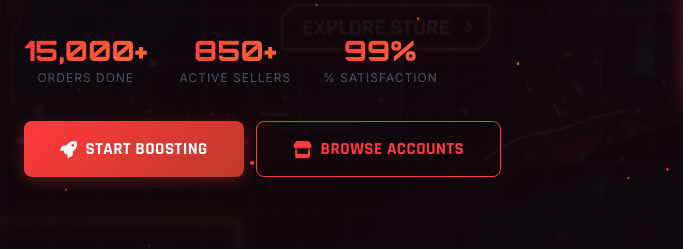
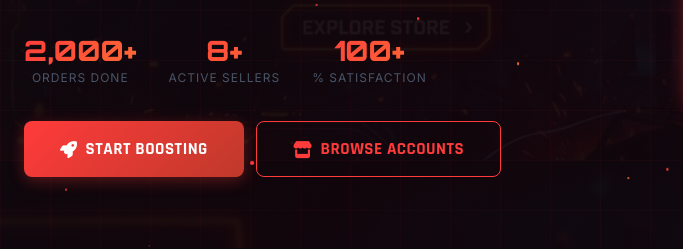
Before and after one commit to naviduplaygames-prog/naviapex, a plain HTML site: page website/index.html in a window 1280 px wide. Shown: the part 552-801 px from the top of the page, 0-683 px from the left. Drawn offline with Linux system fonts and the light colour scheme.

Commit message:
Update statistics to 2000+, 8+, 100%

```diff
--- a/website/index.html
+++ b/website/index.html
@@ -119,15 +119,15 @@
 
       <div class="hero-stats">
         <div class="hero-stat">
-          <div class="hero-stat-number" data-count="15000">0</div>
+          <div class="hero-stat-number" data-count="2000">0</div>
           <div class="hero-stat-label">Orders Done</div>
         </div>
         <div class="hero-stat">
-          <div class="hero-stat-number" data-count="850">0</div>
+          <div class="hero-stat-number" data-count="8">0</div>
           <div class="hero-stat-label">Active Sellers</div>
         </div>
         <div class="hero-stat">
-          <div class="hero-stat-number" data-count="99">0</div>
+          <div class="hero-stat-number" data-count="100">0</div>
           <div class="hero-stat-label">% Satisfaction</div>
         </div>
       </div>
```
